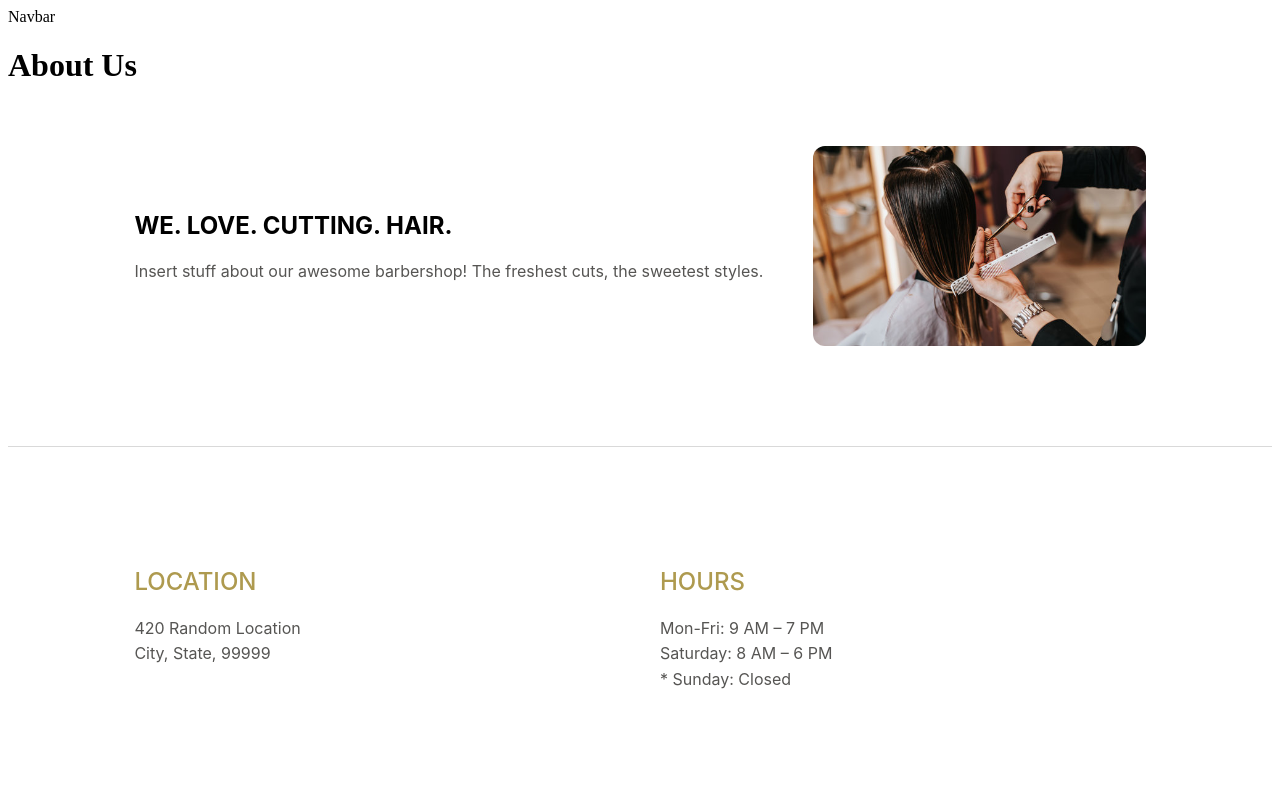
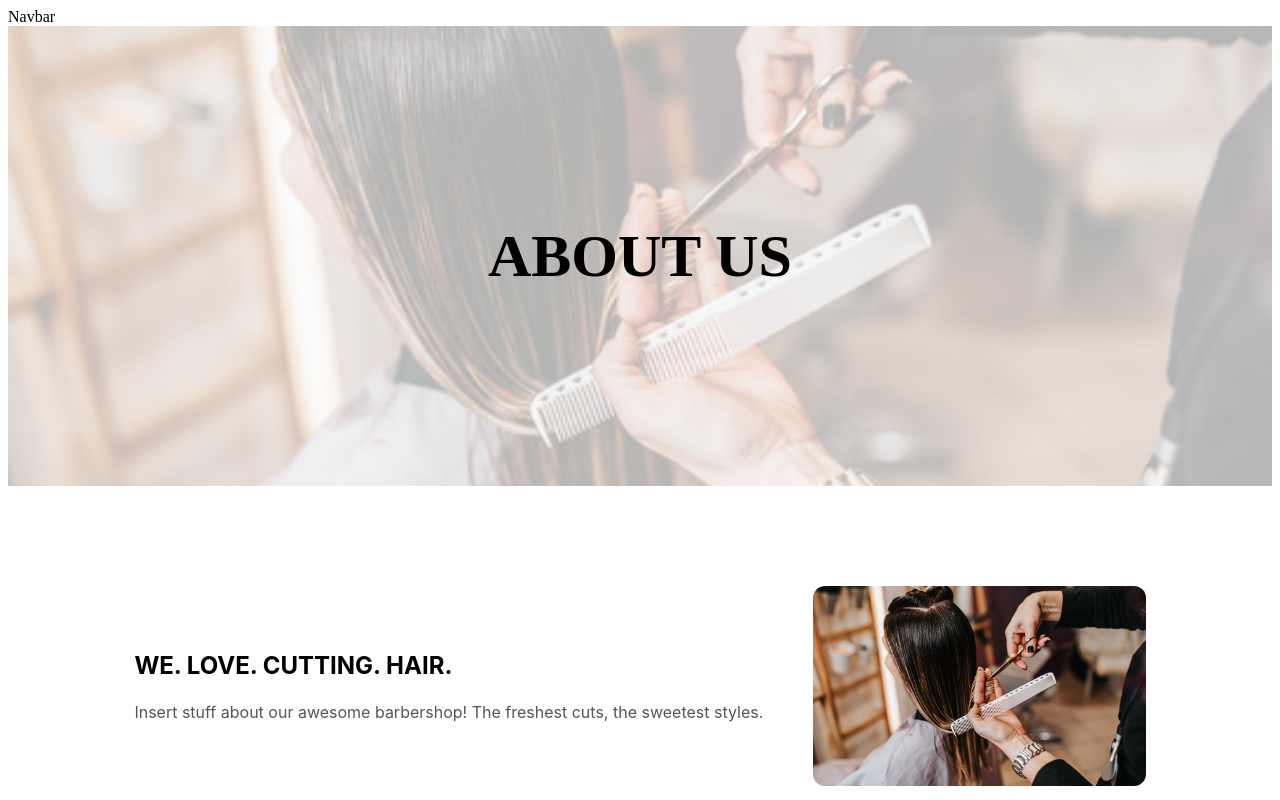
Before and after one commit to seamuscon8/Team4Hack4Impact, a Next.js app: page /about in a window 1280 px wide. Shown: the top 800 px of the page. Built offline with nearby package versions, Linux system fonts and the light colour scheme.

Commit message:
feat: add hero

```diff
--- a/src/app/about/about-page.module.css
+++ b/src/app/about/about-page.module.css
@@ -1,16 +1,3 @@
-.h1Header {
-  text-transform: uppercase;
-  font-weight: 600;
-  text-align: center;
-  letter-spacing: 3px;
-}
-
-.hrSpacing {
-  margin: 60px auto;
-  border: none;
-  border-top: 1px solid rgba(0, 0, 0, 0.15);
-}
-
 .aboutContent {
   display: flex;
   gap: 50px;
@@ -77,3 +64,48 @@
   justify-content: center;
   align-items: center;
 }
+
+.barbersHeader {
+  text-transform: uppercase;
+  font-weight: 600;
+  text-align: center;
+  letter-spacing: 3px;
+}
+
+.hrSpacing {
+  margin: 60px auto;
+  border: none;
+  border-top: 1px solid rgba(0, 0, 0, 0.15);
+}
+
+.hero {
+  background-image: url("/images/haircut-stock.jpg");
+  background-size: cover;
+  background-position: center;
+  background-repeat: no-repeat;
+
+  position: relative;
+  height: 300px;
+  padding: 80px 20%;
+  margin-bottom: 60px;
+  display: flex;
+  flex-direction: column;
+  justify-content: center;
+  text-align: center;
+  font-size: 30px;
+
+  color: white;
+}
+
+.hero::before {
+  content: "";
+  position: absolute;
+  inset: 0;
+  background: rgba(255, 255, 255, 0.7);
+}
+
+.hero > * {
+  position: relative;
+  z-index: 1;
+  color: black; /* text becomes black */
+}
--- a/src/app/about/page.tsx
+++ b/src/app/about/page.tsx
@@ -16,7 +16,7 @@ export default function About() {
       <Navbar />
 
       <div className={styles.hero}>
-        <h1>About Us</h1>
+        <h1>ABOUT US</h1>
       </div>
 
       {/* Barbershop Description */}
@@ -55,8 +55,8 @@ export default function About() {
 
       {/* List of Barbers */}
       <hr className={styles.hrSpacing} />
+      <h1 className={styles.barbersHeader}>Meet our Barbers:</h1>
       <div className={styles.aboutBarbers}>
-        <h1>Meet our Barbers:</h1>
         {barbers.map((b) => (
           <BarberCard key={b.name} barber={b} />
         ))}
```
